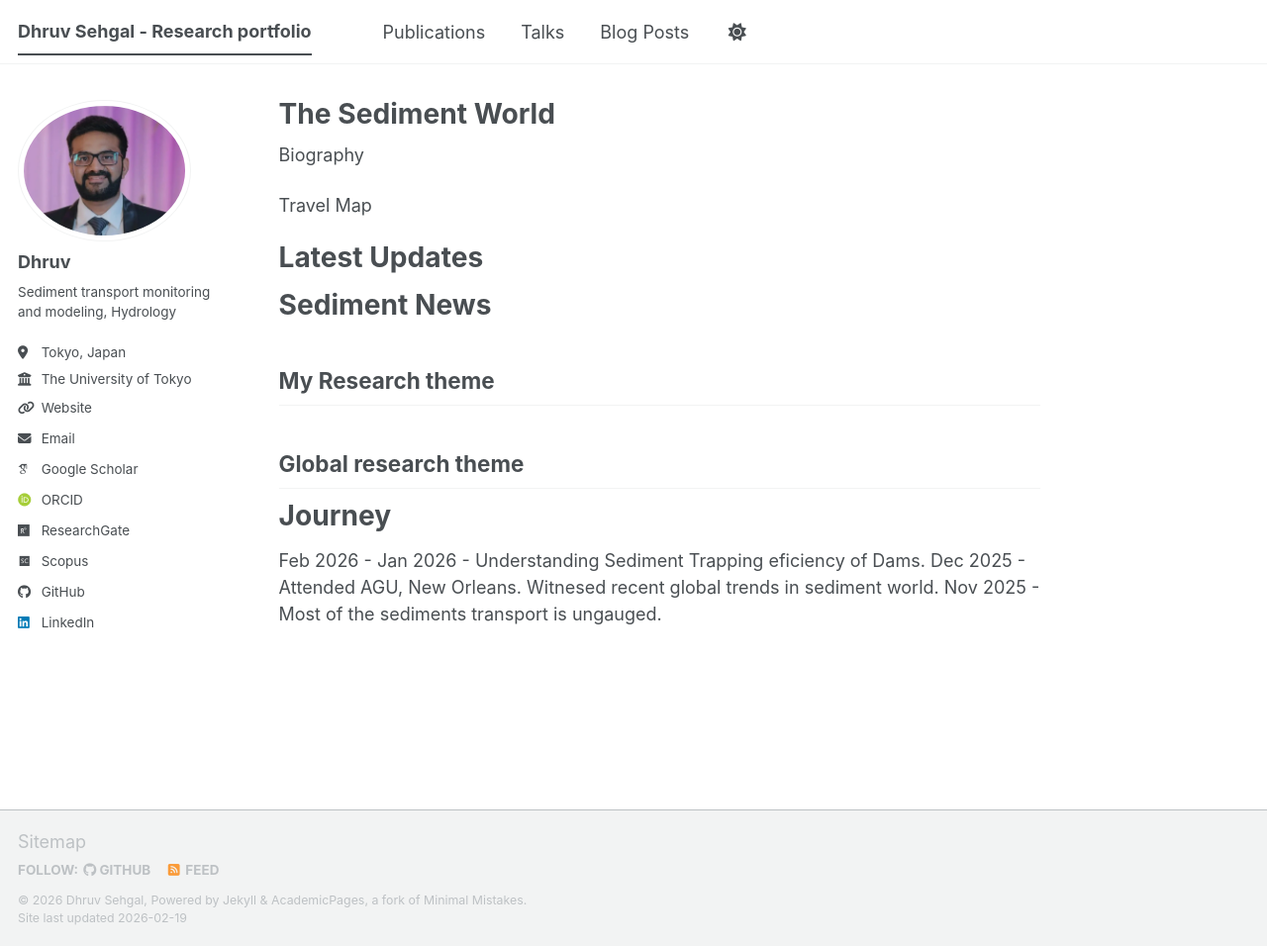
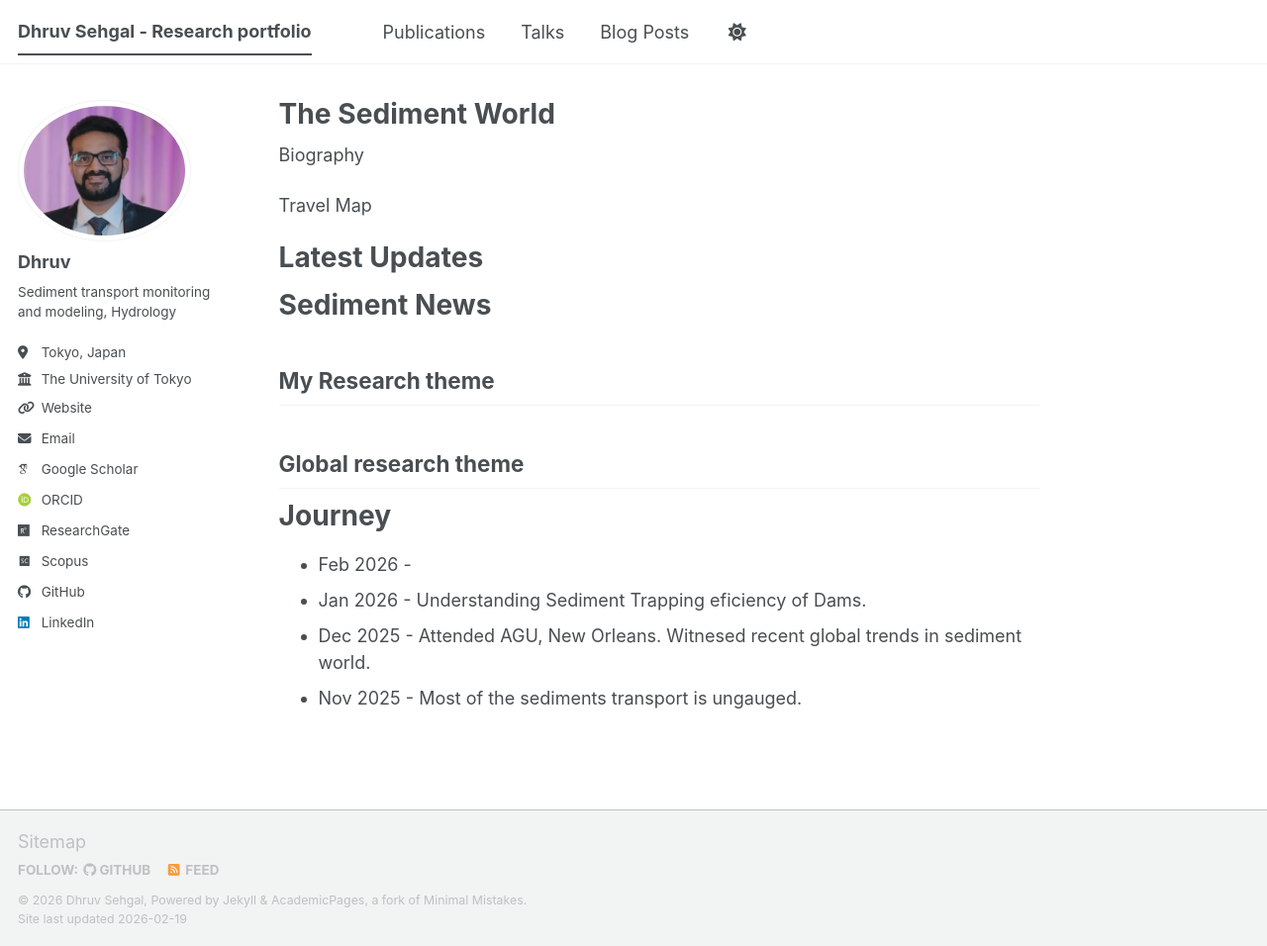
Before and after one commit to dhruvsehgal92/dhruvsehgal92, a Jekyll site: the page built from _pages/about.md, in a window 1280 px wide and 956 px high. Shown: the whole window at 99% size. Built offline with Jekyll 4.4.1, drawn with Linux system fonts in a browser that asks for light colours; some web fonts are replaced; a script bundle is joined from its source files by our own code; library files that are not in the unit come from our copies.

```diff
--- a/_pages/about.md
+++ b/_pages/about.md
@@ -29,7 +29,7 @@ Global research theme
 Journey
 ======
 
-Feb 2026 -
-Jan 2026 - Understanding Sediment Trapping eficiency of Dams.
-Dec 2025 - Attended AGU, New Orleans. Witnesed recent global trends in sediment world.
-Nov 2025 - Most of the sediments transport is ungauged.
+* Feb 2026 -
+* Jan 2026 - Understanding Sediment Trapping eficiency of Dams.
+* Dec 2025 - Attended AGU, New Orleans. Witnesed recent global trends in sediment world.
+* Nov 2025 - Most of the sediments transport is ungauged.
```
